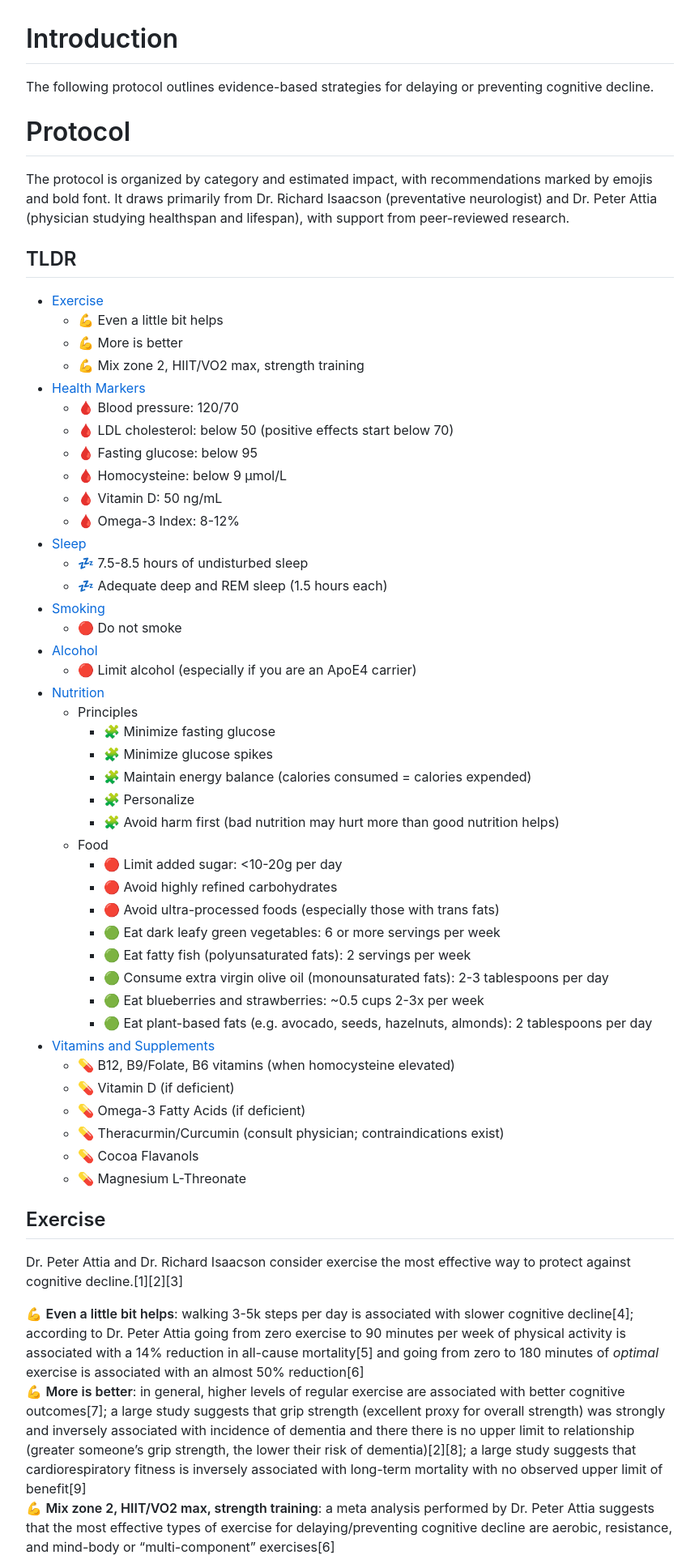
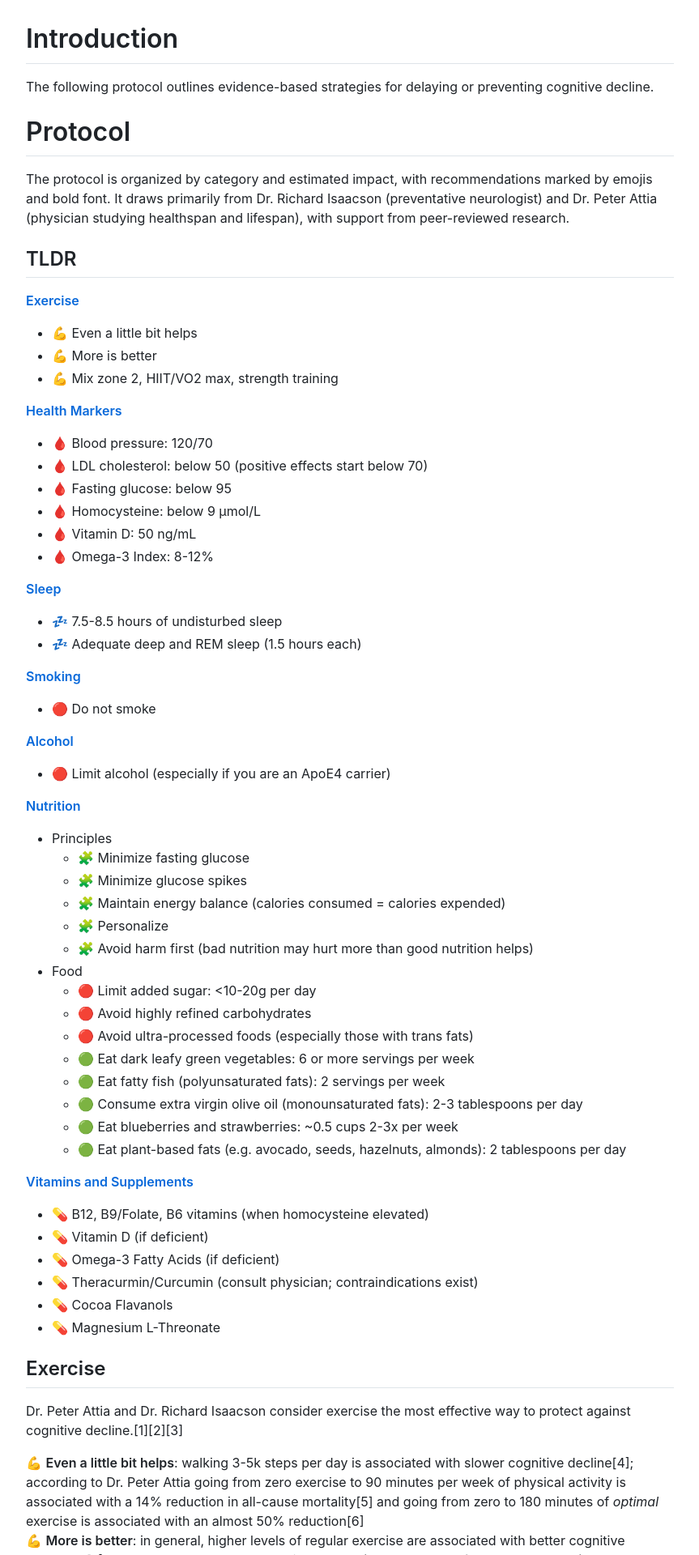
Before and after one commit to samtmartin/brainhealth, a Jekyll site: the page built from index.md, in a window 1280 px wide. Shown: the top 1920 px of the page at 81% size, without its empty margins (208-1071 px from the left). Built offline with Jekyll 4.4.1, drawn with Linux system fonts in a browser that asks for light colours; nearby versions of some CDN libraries; our own code applies the rules of GitHub Pages for plain Markdown files.

Commit message:
Nit. Formatting updates to TLDR section.

```diff
--- a/index.md
+++ b/index.md
@@ -8,25 +8,30 @@ The protocol is organized by category and estimated impact, with recommendations
 
 ## TLDR
 
-- [Exercise](#exercise)
+**[Exercise](#exercise)**
   - 💪 Even a little bit helps
   - 💪 More is better
   - 💪 Mix zone 2, HIIT/VO2 max, strength training
-- [Health Markers](#health-markers)
+
+**[Health Markers](#health-markers)**
   - 🩸 Blood pressure: 120/70
   - 🩸 LDL cholesterol: below 50 (positive effects start below 70)
   - 🩸 Fasting glucose: below 95
   - 🩸 Homocysteine: below 9 µmol/L
   - 🩸 Vitamin D: 50 ng/mL
   - 🩸 Omega-3 Index: 8-12%
-- [Sleep](#sleep)
+
+**[Sleep](#sleep)**
   - 💤 7.5-8.5 hours of undisturbed sleep
   - 💤 Adequate deep and REM sleep (1.5 hours each)
-- [Smoking](#smoking)
+
+**[Smoking](#smoking)**
   - 🔴 Do not smoke
-- [Alcohol](#alcohol)
+
+**[Alcohol](#alcohol)**
   - 🔴 Limit alcohol (especially if you are an ApoE4 carrier)
-- [Nutrition](#nutrition)
+
+**[Nutrition](#nutrition)**
   - Principles
     - 🧩 Minimize fasting glucose
     - 🧩 Minimize glucose spikes
@@ -42,7 +47,8 @@ The protocol is organized by category and estimated impact, with recommendations
     - 🟢 Consume extra virgin olive oil (monounsaturated fats): 2-3 tablespoons per day
     - 🟢 Eat blueberries and strawberries: ~0.5 cups 2-3x per week
     - 🟢 Eat plant-based fats (e.g. avocado, seeds, hazelnuts, almonds): 2 tablespoons per day
-- [Vitamins and Supplements](#vitamins-and-supplements)
+
+**[Vitamins and Supplements](#vitamins-and-supplements)**
   - 💊 B12, B9/Folate, B6 vitamins (when homocysteine elevated)
   - 💊 Vitamin D (if deficient)
   - 💊 Omega-3 Fatty Acids (if deficient)
```
